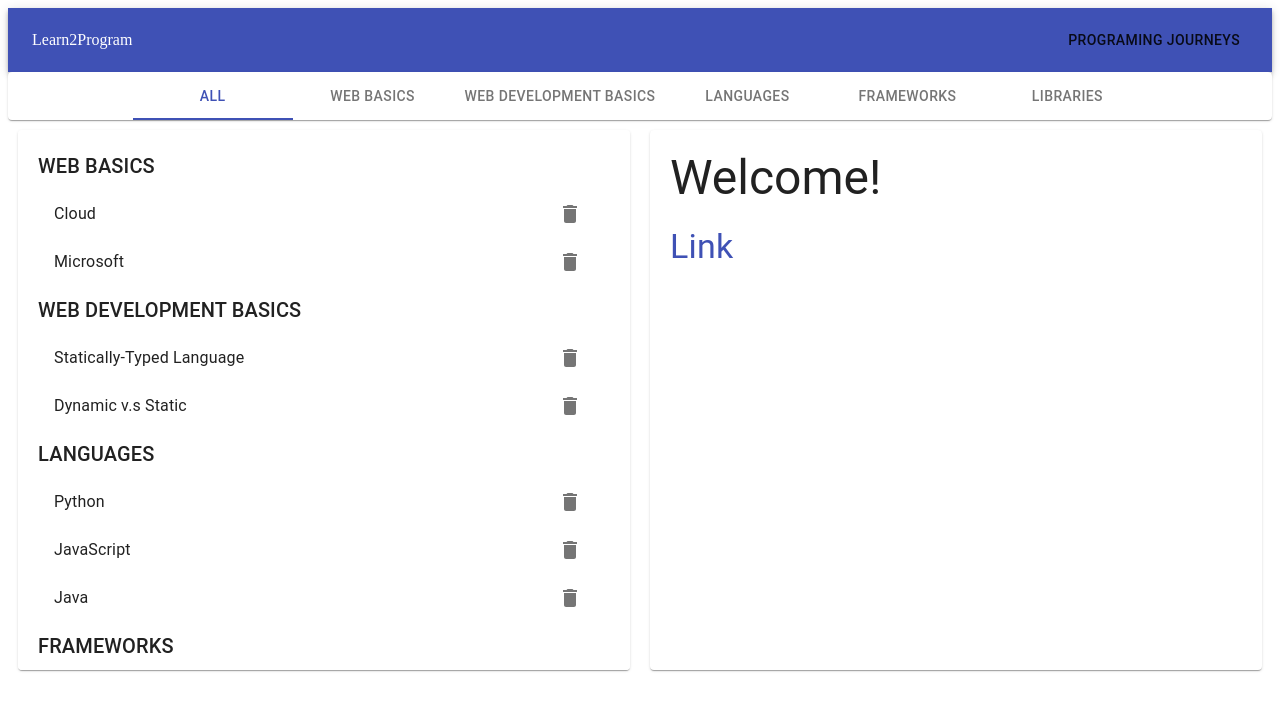
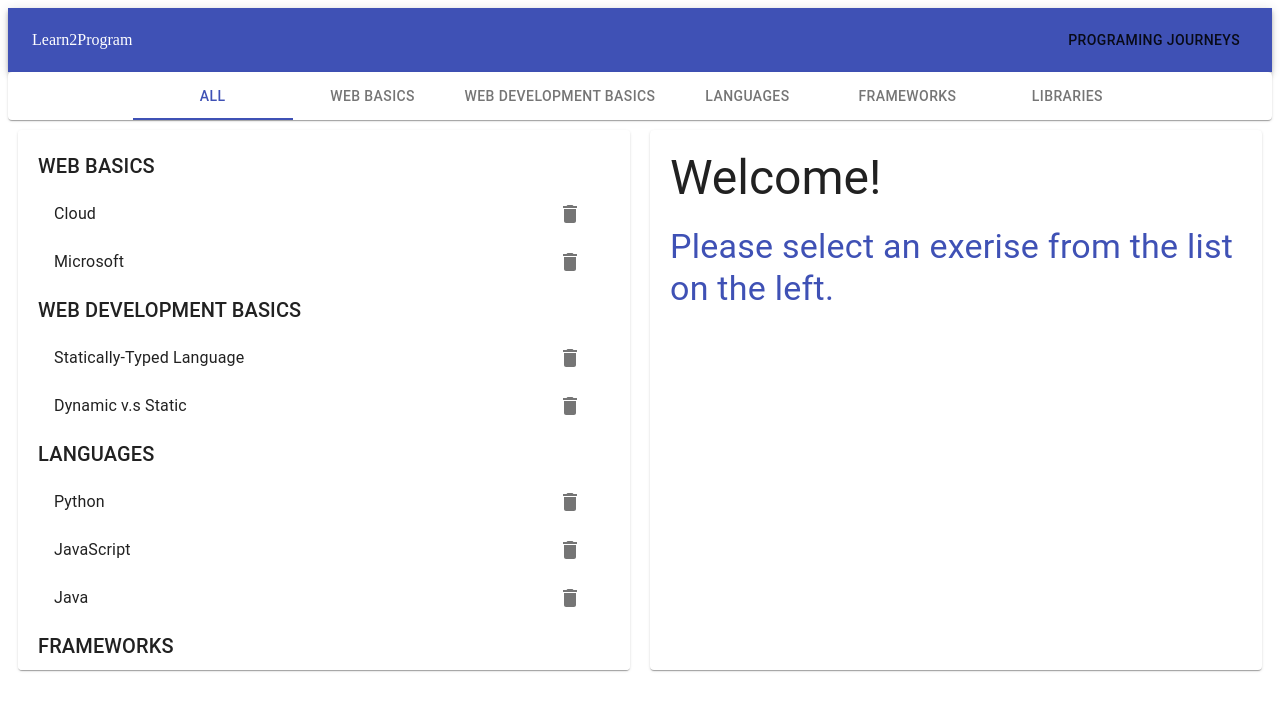
Before and after one commit to kristina-arezina/terms-2-program, a React (Create React App) app: page / in a window 1280 px wide. Shown: the top 710 px of the page. Built offline with nearby package versions, Linux system fonts and the light colour scheme.

Commit message:
need to fix link title when click on right list thing

```diff
--- a/src/components/Exercises/index.js
+++ b/src/components/Exercises/index.js
@@ -75,7 +75,7 @@ export default ({
             </Typography>
             <Typography variant={"h4"} style={{marginTop:20}}>
                     <Link href={description}>
-                        Link
+                        {description}
                     </Link>
 
             </Typography>
```
